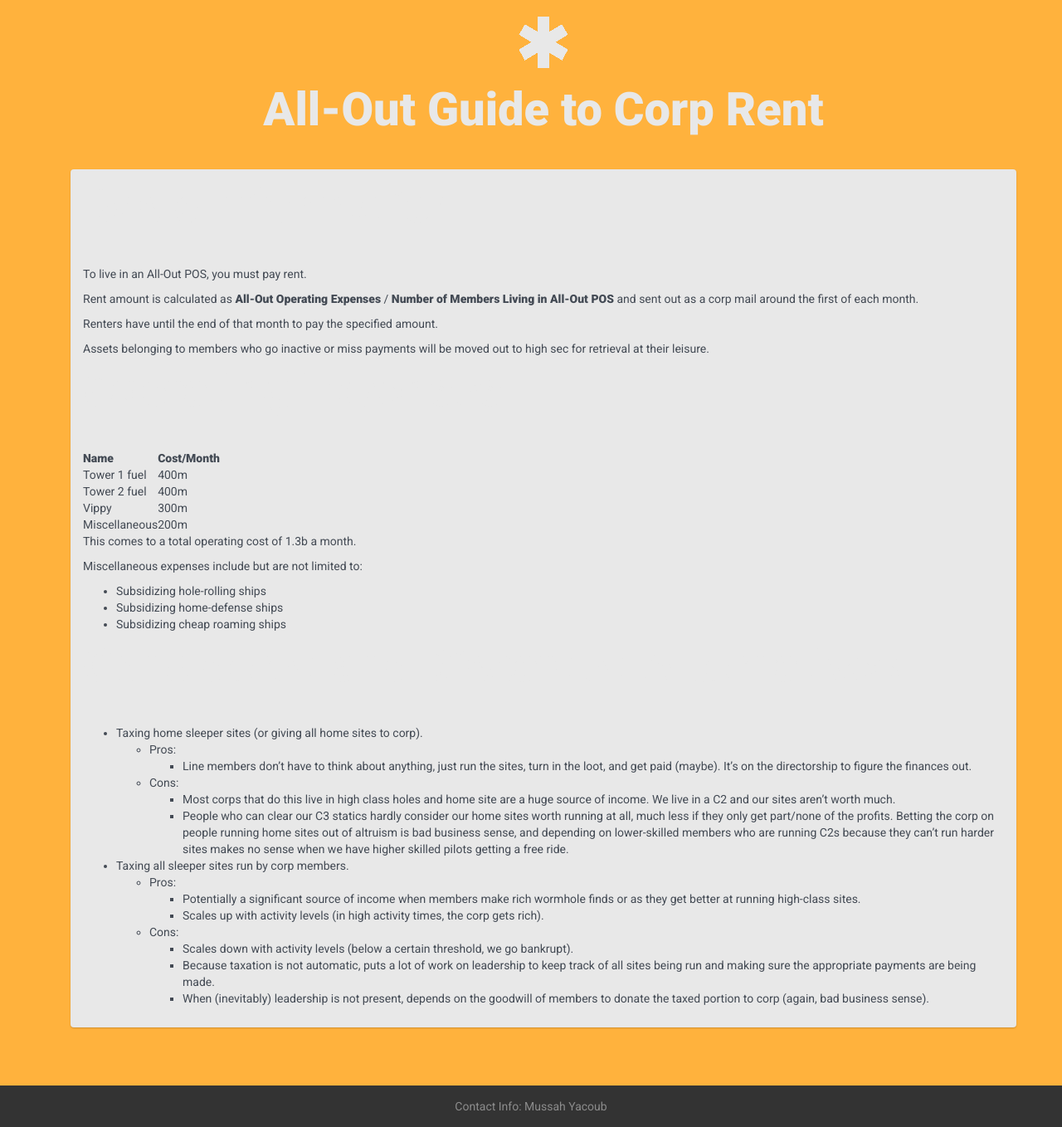
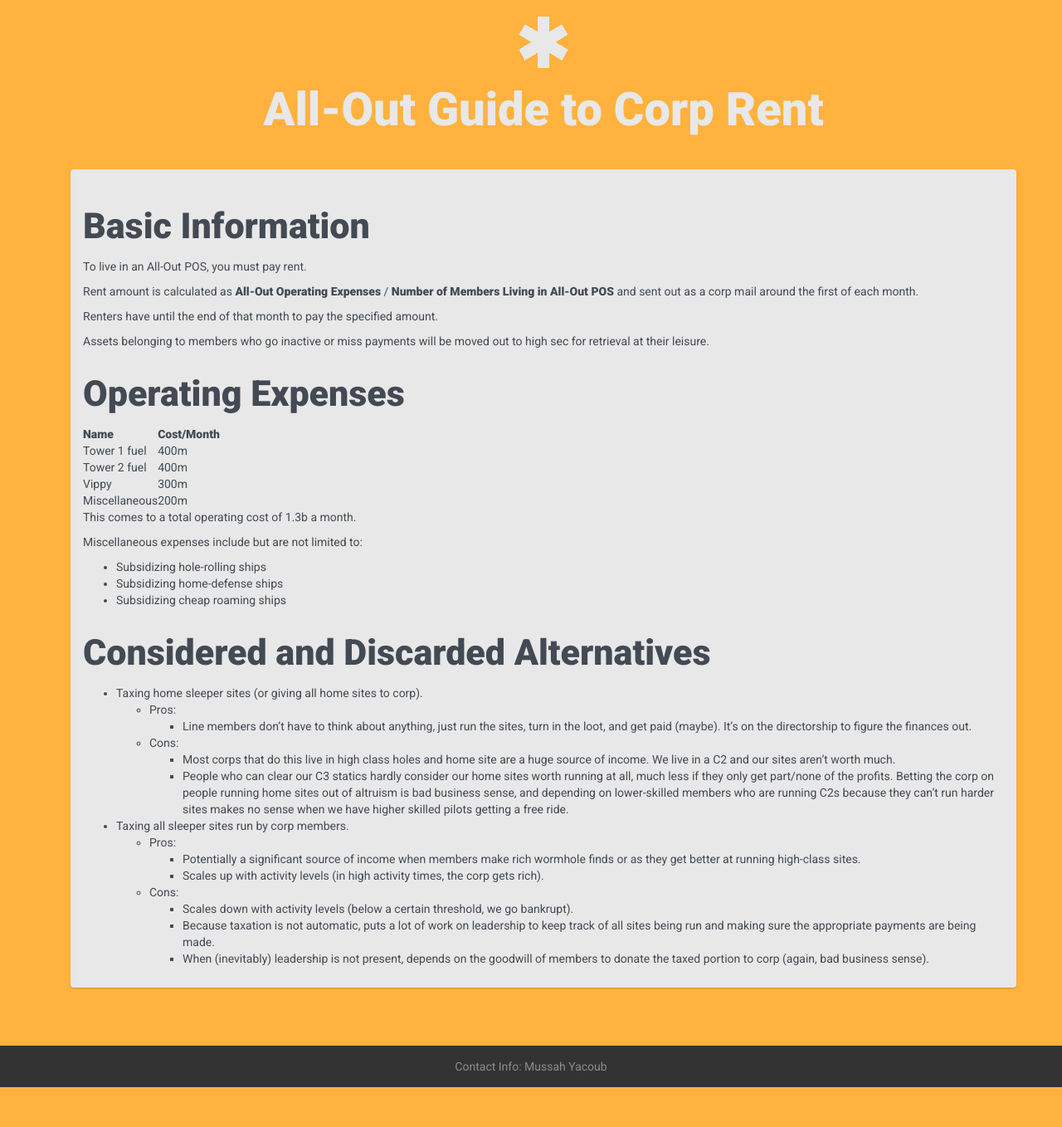
Before and after one commit to all-out/guides, a Jekyll site: the page built from _guides/rent.md, in a window 1280 px wide. Shown: the whole page at 83% size. Built offline with Jekyll 4.4.1, drawn with Linux system fonts in a browser that asks for light colours; after the commit the page ends 1310 px from its top, so only the background shows below that.

Commit message:
changed H1s to H2s

```diff
--- a/_guides/rent.md
+++ b/_guides/rent.md
@@ -8,7 +8,7 @@ excerpt: >
   How the All-Out Wallet gets enough money to pay for our tower fuel, mapping tool, and miscellaneous corp expenses.
 ---
 
-# Basic Information
+## Basic Information
 
 To live in an All-Out POS, you must pay rent.
 
@@ -18,7 +18,7 @@ Renters have until the end of that month to pay the specified amount.
 
 Assets belonging to members who go inactive or miss payments will be moved out to high sec for retrieval at their leisure.
 
-# Operating Expenses
+## Operating Expenses
 
 | Name          | Cost/Month |
 |---------------|------------|
@@ -34,7 +34,7 @@ Miscellaneous expenses include but are not limited to:
 - Subsidizing home-defense ships
 - Subsidizing cheap roaming ships
 
-# Considered and Discarded Alternatives
+## Considered and Discarded Alternatives
 
 - Taxing home sleeper sites (or giving all home sites to corp).
   - Pros:
```
